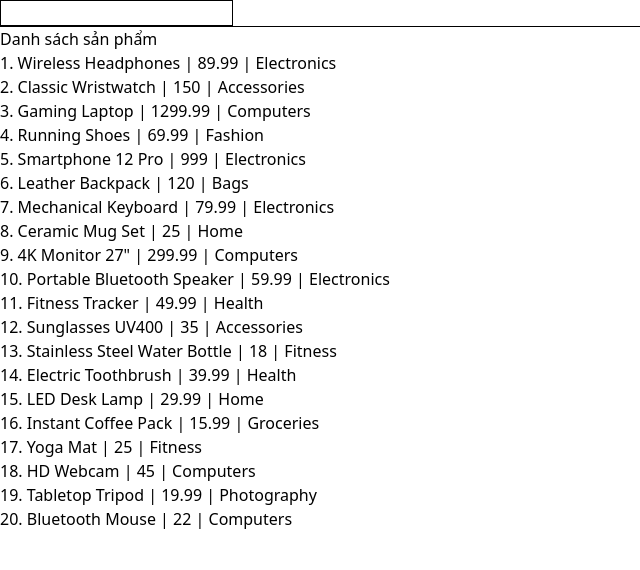
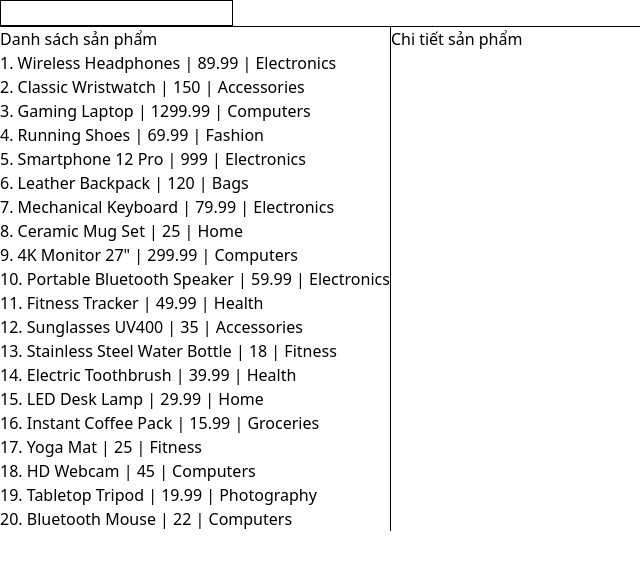
Before and after one commit to chinhpd5/WEB502, a React (Vite) app in the folder WD20306/: page / in a window 1280 px wide. Shown: the top 570 px of the page, without its empty margins (0-640 px from the left). Built offline with nearby package versions, Linux system fonts and the light colour scheme; data requests are answered from the project's data file.

Commit message:
useEffect có deps

```diff
--- a/WD20306/src/components/UseEffect.tsx
+++ b/WD20306/src/components/UseEffect.tsx
@@ -4,21 +4,23 @@ import type { IProduct } from '../interfaces/Product';
 
 function UseEffect() {
   const [text, setText] = useState<string>('');
-  const [products, setProducts] = useState<IProduct[]>([])
+  const [products, setProducts] = useState<IProduct[]>([]);
+  const [product, setProduct] = useState<IProduct|undefined>();
+  const [id, setId] = useState<string|undefined>()
 
   // Không có deps: callback gọi lại mỗi khi component re-render
-  useEffect(()=>{
-    console.log('re-render');
+  useEffect(() => {
+    // console.log('re-render');
     document.title = text;
   })
 
   // deps []: callback chỉ gọi 1 lần duy nhất mỗi khi component render
-  useEffect(()=>{
+  useEffect(() => {
     const getAllProducts = async () => {
       try {
-        const {data} = await axios.get(`http://localhost:3000/products`)
-        console.log(data);
-        if(data)
+        const { data } = await axios.get(`http://localhost:3000/products`)
+        // console.log(data);
+        if (data)
           setProducts(data);
       } catch (error) {
         console.log(error);
@@ -26,23 +28,62 @@ function UseEffect() {
     }
 
     getAllProducts();
-  },[])
+  }, [])
+
+  // deps[id]: callback sẽ được gọi lại mỗi khi id thay đổi
+  useEffect(()=>{
+    const getProductById = async () => {
+      try {
+        if(!id)
+          return;
+
+        const {data} = await axios.get(`http://localhost:3000/products/${id}`)
+        // console.log(data);
+        if(data)
+          setProduct(data)
+      } catch (error) {
+        console.log(error);
+      }
+    }
+
+    getProductById();
+  },[id])
+
 
   return (
     <div>
-      <input type="text" className='border' onChange={(e)=>{
+      <input type="text" className='border' onChange={(e) => {
         setText(e.target.value)
-      }} value={text}/>
+      }} value={text} />
 
       <hr />
-      <h1>Danh sách sản phẩm</h1>
-      <ul>
-        {products && products.map((item:IProduct,index:number)=>{
-          return (<li key={item.id}>
-            {index+1}. {item.name} | {item.price} | {item.category}
-          </li>)
-        })}
-      </ul>
+      <div className='flex'>
+        <div className='border-r'>
+          <h1>Danh sách sản phẩm</h1>
+          <ul>
+            {products && products.map((item: IProduct, index: number) => {
+              return (<li key={item.id} onClick={()=>{
+                setId(item.id)
+              }}>
+                {index + 1}. {item.name} | {item.price} | {item.category}
+              </li>)
+            })}
+          </ul>
+        </div>
+
+        <div>
+          <h1>Chi tiết sản phẩm</h1>
+          {product && (
+           <div>
+              <h2>Tên sản phẩm: {product.name}</h2>
+              <h3>Giá bán: {product.price}</h3>
+              <h3>Số lượng: {product.quantity}</h3>
+              <img className='h-10' src={product.image} alt={product.name} />
+              <p>{product.description}</p>
+           </div>
+          )}
+        </div>
+      </div>
     </div>
   )
 }
```
